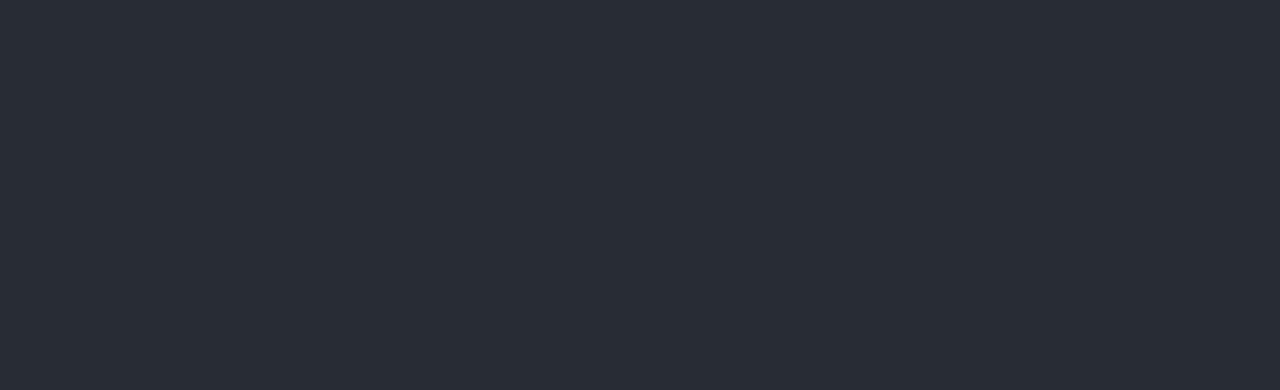
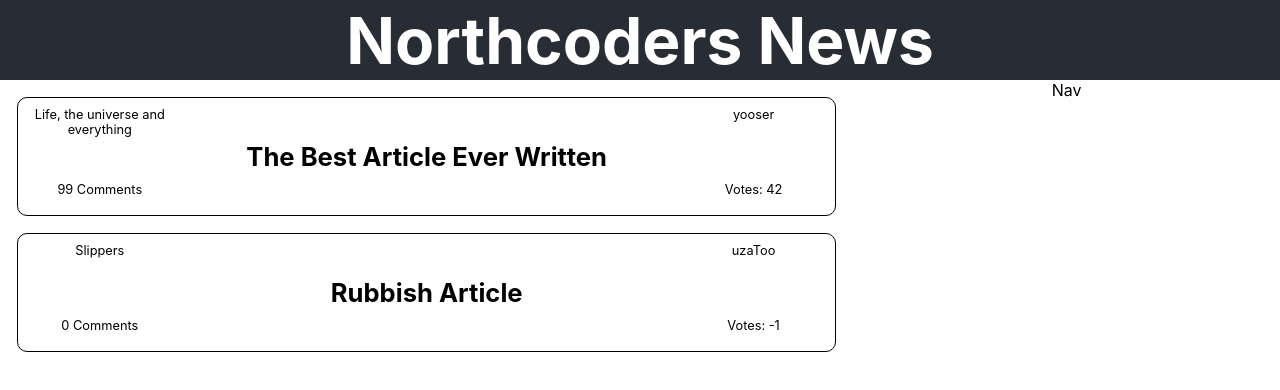
Before and after one commit to PatrickMackridge/nc-news-frontend, a React (Create React App) app: page / in a window 1280 px wide. Shown: the top 390 px of the page. Built offline with nearby package versions, Linux system fonts and the light colour scheme.

Commit message:
Created homepage that shows (currently hardcoded) list of articles

```diff
--- a/src/App.css
+++ b/src/App.css
@@ -1,38 +1,64 @@
-.App {
+.app {
+  display: grid;
+  grid-template: 10% 1fr / 2fr 1fr;
   text-align: center;
+  height: 100vh;
 }
 
-.App-logo {
-  height: 40vmin;
-  pointer-events: none;
-}
-
-@media (prefers-reduced-motion: no-preference) {
-  .App-logo {
-    animation: App-logo-spin infinite 20s linear;
-  }
-}
-
-.App-header {
+.app-header {
+  grid-column-start: span 2;
   background-color: #282c34;
-  min-height: 100vh;
   display: flex;
-  flex-direction: column;
   align-items: center;
   justify-content: center;
-  font-size: calc(10px + 2vmin);
+  font-size: 5vw;
+  font-weight: bold;
   color: white;
 }
 
-.App-link {
-  color: #61dafb;
+.article-list {
+  list-style-type: none;
+  margin: 0;
+  padding: 0;
 }
 
-@keyframes App-logo-spin {
-  from {
-    transform: rotate(0deg);
-  }
-  to {
-    transform: rotate(360deg);
-  }
+.article-card {
+  display: grid;
+  grid-template: 25% 1fr 25% / 20% 2fr 20%;
+  grid-template-areas:
+    "card-topic card-title card-author"
+    ". card-title ."
+    "card-comments card-title card-votes";
+  border: 1px solid black;
+  border-radius: 10px;
+  min-height: 100px;
+  margin: 2%;
+  padding: 1% 0;
 }
+
+#card-topic {
+  font-size: 0.8em;
+  grid-area: card-topic;
+}
+
+#card-author {
+  font-size: 0.8em;
+  grid-area: card-author;
+}
+
+#card-title {
+  grid-area: card-title;
+  font-size: 2vw;
+  font-weight: bold;
+  align-self: center;
+}
+
+#card-comments {
+  font-size: 0.8em;
+  grid-area: card-comments;
+}
+
+#card-votes {
+  font-size: 0.8em;
+  grid-area: card-votes;
+}
--- a/src/App.js
+++ b/src/App.js
@@ -1,10 +1,13 @@
 import React from "react";
 import "./App.css";
+import AllArticles from "./Components/AllArticles";
 
 function App() {
   return (
-    <div className="App">
-      <header className="App-header"></header>
+    <div className="app">
+      <header className="app-header">Northcoders News</header>
+      <AllArticles className="article-area" />
+      <div className="nav-area">Nav</div>
     </div>
   );
 }
--- /dev/null
+++ b/src/Components/AllArticles.jsx
@@ -0,0 +1,48 @@
+import React, { Component } from "react";
+import ArticleCard from "./ArticleCard";
+
+class AllArticles extends Component {
+  state = {
+    articles: [
+      {
+        author: "yooser",
+        title: "The Best Article Ever Written",
+        article_id: "1",
+        body: "A mind blowingly great article...",
+        topic: "Life, the universe and everything",
+        created_at: "2018-11-20T12: 24: 03.000Z",
+        votes: "42",
+        comment_count: "99"
+      },
+      {
+        author: "uzaToo",
+        title: "Rubbish Article",
+        article_id: "2",
+        body: "A boring article that no-one read...",
+        topic: "Slippers",
+        created_at: "2019-04-10T12: 24: 03.000Z",
+        votes: "-1",
+        comment_count: "0"
+      }
+    ]
+  };
+
+  render() {
+    const { articles } = this.state;
+    return (
+      <div>
+        <ul className="article-list">
+          {articles.map(article => {
+            return (
+              <li key={article.id}>
+                <ArticleCard article={article} />
+              </li>
+            );
+          })}
+        </ul>
+      </div>
+    );
+  }
+}
+
+export default AllArticles;
--- /dev/null
+++ b/src/Components/ArticleCard.jsx
@@ -0,0 +1,15 @@
+import React from "react";
+
+const ArticleCard = ({ article }) => {
+  return (
+    <div className="article-card">
+      <div id="card-topic">{article.topic}</div>{" "}
+      <div id="card-author">{article.author}</div>
+      <div id="card-title">{article.title}</div>
+      <div id="card-comments">{article.comment_count} Comments</div>
+      <div id="card-votes">Votes: {article.votes}</div>
+    </div>
+  );
+};
+
+export default ArticleCard;
```
Also changed, not shown: 1 other file (tests, documents, lock files or other folders).
